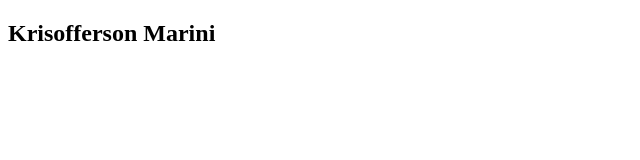
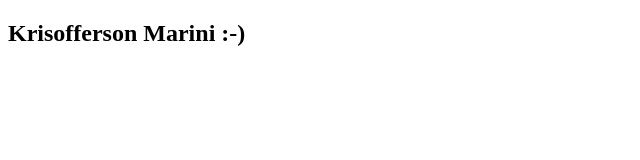
Before and after one commit to ksmarini/clone-tabnews, a Next.js app: page / in a window 1280 px wide. Shown: the top 160 px of the page, without its empty margins (0-640 px from the left). Built offline with nearby package versions, Linux system fonts and the light colour scheme.

Commit message:
editado arquivo index.js

```diff
--- a/pages/index.js
+++ b/pages/index.js
@@ -1,5 +1,5 @@
 function Home() {
-    return <h2>Krisofferson Marini</h2>
+    return <h2>Krisofferson Marini :-)</h2>
 }
 
 export default Home;
```
